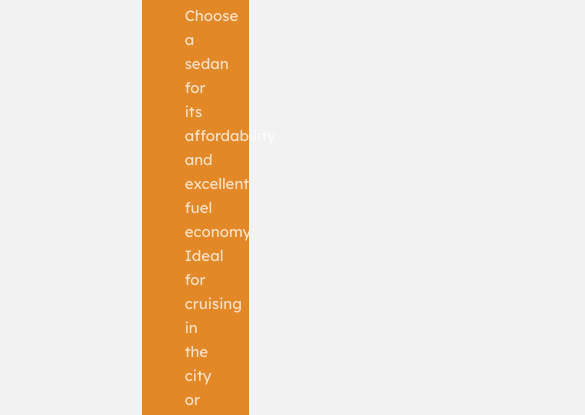
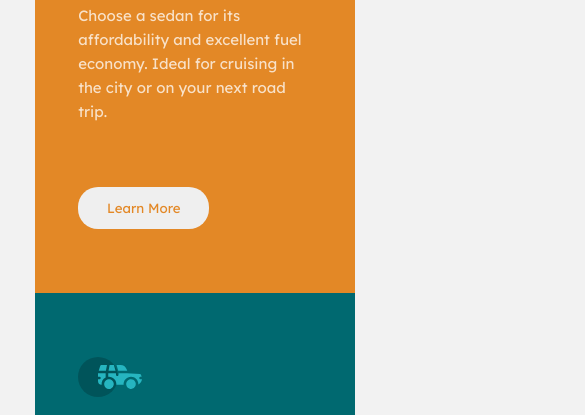
Before and after one commit to Ansly21/3-Column-Card-Component, a plain HTML site: page index.html in a window 390 px wide. Shown: the part 268-683 px from the top of the page, 585 px wide, since content can reach past the window. Drawn offline with Linux system fonts and the light colour scheme.

Commit message:
added min-width

```diff
--- a/style.css
+++ b/style.css
@@ -16,6 +16,8 @@ body {
     width: 100%;
     padding: 5rem;
     justify-content: center;
+    min-width: 1200px;
+    margin: auto;
 }
 
 .items {
@@ -81,6 +83,7 @@ p {
     .container {
         flex-direction: column;
         align-items: center;
+        min-width: 800px;
     }
 
     .first {
```
Also changed, not shown: 1 other file.
